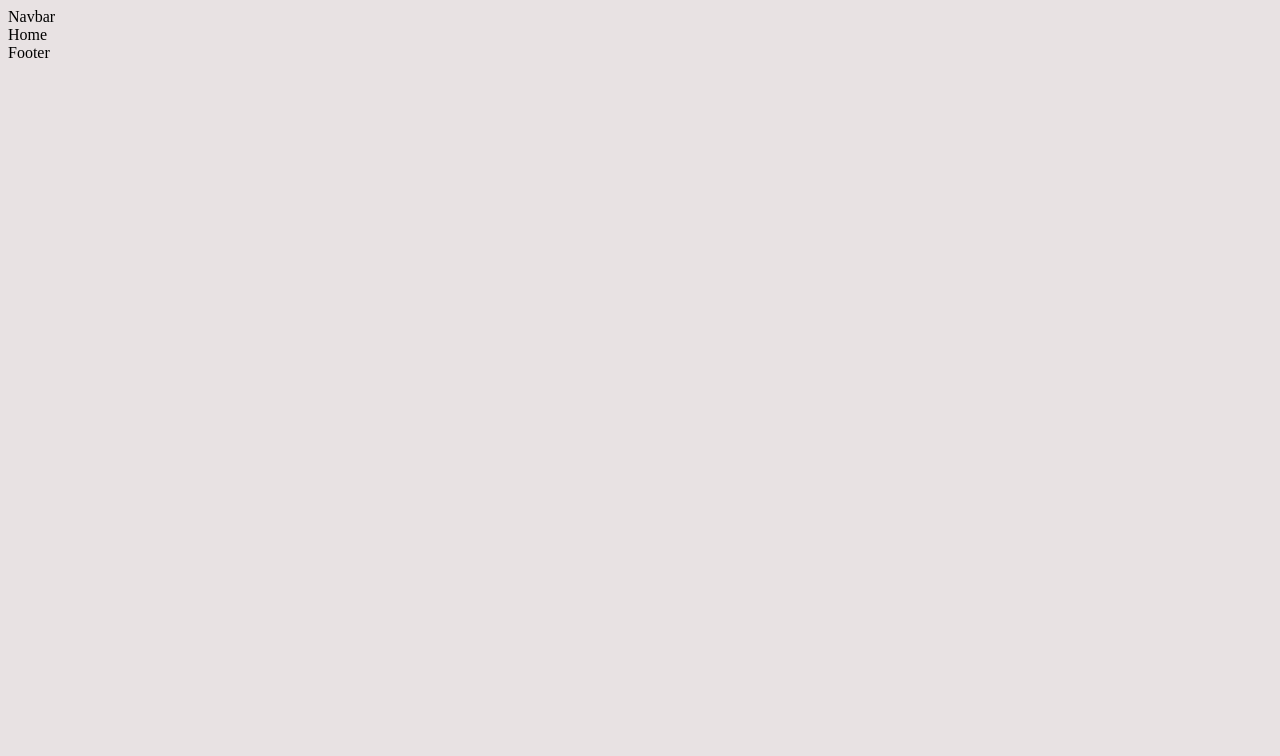
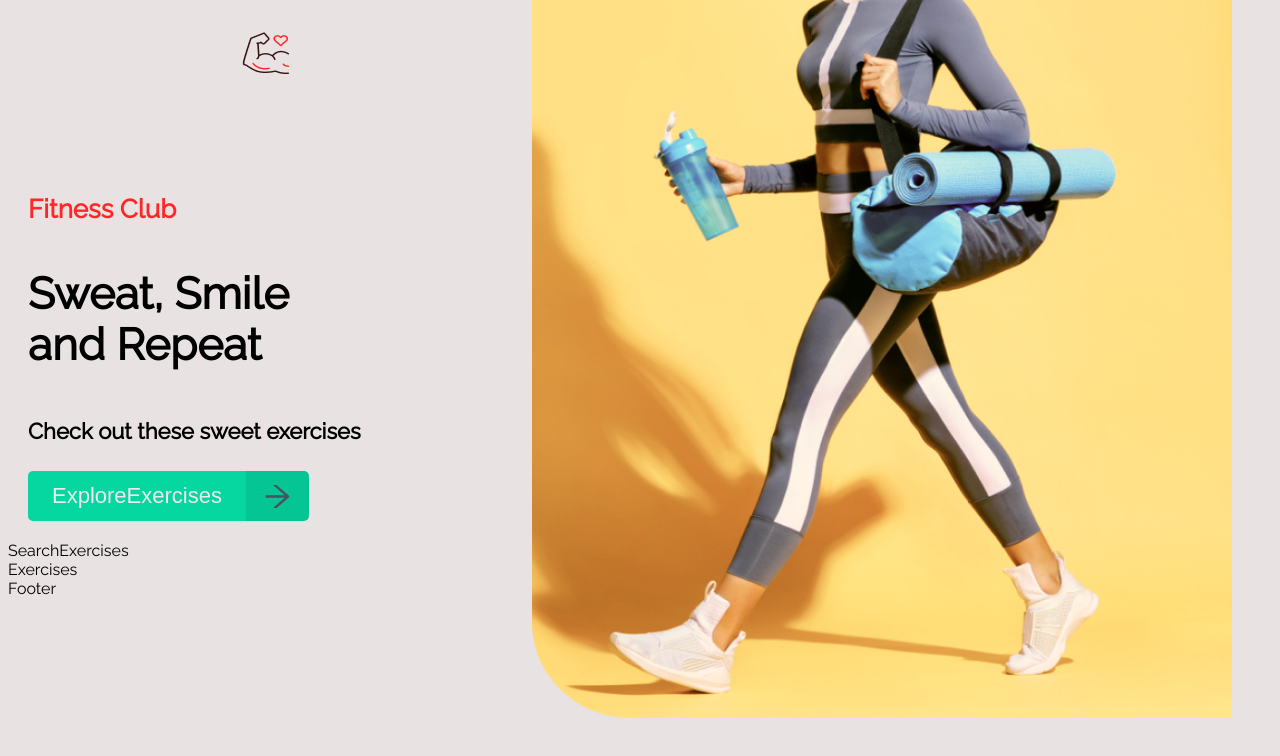
Before and after one commit to KenanMehmet/fitness-app, a React (Create React App) app: page / in a window 1280 px wide. Shown: the top 756 px of the page. Built offline with nearby package versions, Linux system fonts and the light colour scheme.

Commit message:
finishing up homepage, created button component and others

```diff
--- a/src/App.css
+++ b/src/App.css
@@ -1,4 +1,107 @@
+@import url('https://fonts.googleapis.com/css2?family=Raleway&display=swap');
+
 body {
-    font-family: 'Josefin Sans';
+    font-family: 'Raleway';
     background-color: #e8e2e3;
 }
+
+.navbar a {
+    text-decoration: none;
+}
+
+.navbar {
+    display: grid;
+    grid-column-gap: 100px;
+    font-size: 24px;
+    align-items: flex-end;
+}
+
+.navbar>* {
+    grid-row: 1;
+}
+
+.navbar-wrapper {
+    display: flex;
+    justify-content: space-around;
+    padding-left: 20px;
+    padding-right: 20px;
+}
+
+.hero-banner {
+    margin-top: 212px;
+    padding: 20px;
+    position: relative;
+}
+
+@media (min-width: 600px) {
+    .navbar-wrapper {
+        gap: 122px;
+        margin-top: 20px;
+    }
+
+    .hero-banner {
+        margin-top: 70px;
+    }
+}
+
+@media (min-width: 900px) {
+    .navbar-wrapper {
+        gap: 48px;
+        margin-top: 32px;
+    }
+}
+
+button {
+    border-radius: 10%;
+}
+
+
+button {
+    display: inline-flex;
+    background-color: #06d6a0;
+    height: 50px;
+    padding: 0;
+    border: none;
+    outline: none;
+    border-radius: 5px;
+    overflow: hidden;
+    font-size: 22px;
+    font-weight: 500;
+    cursor: pointer;
+}
+
+button:hover {
+    background-color: #04bf8f;
+}
+
+button:active {
+    background-color: #039c74;
+}
+
+.button-text {
+    display: inline-flex;
+    align-items: center;
+    padding: 0 24px;
+    color: #ececec;
+    height: 100%;
+}
+
+.button-icon {
+    font-size: 1.5em;
+    background: rgba(0, 0, 0, 0.08);
+    display: inline-flex;
+    align-items: center;
+    padding: 0 15px;
+    color: #465362;
+    height: 100%;
+}
+
+.hero-banner-img {
+    position: absolute;
+    right: 40px;
+    top: 0px;
+    width: 700px;
+    height: 900px;
+    margin-top: -330px;
+
+}
--- /dev/null
+++ b/src/components/Button.js
@@ -0,0 +1,25 @@
+import React from 'react'
+import { AiOutlineArrowRight } from 'react-icons/ai'
+
+const getIconFromName = (iconName) => {
+    console.log(iconName)
+    switch (iconName) {
+        case ('arrow-right'):
+            return <AiOutlineArrowRight />;
+        default:
+            return <p>Nothing</p>;
+    }
+}
+
+
+const Button = ({ text, iconName, link }) => {
+    const icon = getIconFromName(iconName);
+    return (
+        <button href={link}>
+            <span className='button-text'>{text}</span>
+            <span className='button-icon'>{icon}</span>
+        </button>
+    )
+}
+
+export default Button
--- /dev/null
+++ b/src/components/Exercises.js
@@ -0,0 +1,9 @@
+import React from 'react'
+
+const Exercises = () => {
+    return (
+        <div>Exercises</div>
+    )
+}
+
+export default Exercises
--- /dev/null
+++ b/src/components/HeroBanner.js
@@ -0,0 +1,23 @@
+import React from 'react'
+import { AiOutlineArrowRight } from 'react-icons/ai'
+import Button from './Button'
+import HeroBannerImage from '../assets/images/banner.png'
+
+
+const HeroBanner = () => {
+    return (
+        <div className='hero-banner'>
+            <p style={{ color: "#FF2625", fontWeight: "600", fontSize: "26px" }}>Fitness Club</p>
+            <p style={{ fontWeight: "700", fontSize: "44px" }}>
+                Sweat, Smile <br /> and Repeat
+            </p>
+            <p style={{ fontWeight: "600", fontSize: "22px", lineHeight: "35px" }}>
+                Check out these sweet exercises
+            </p>
+            <Button text={"ExploreExercises"} iconName={'arrow-right'} link={"#exercises"} />
+            <img src={HeroBannerImage} className='hero-banner-img' />
+        </div>
+    )
+}
+
+export default HeroBanner
--- a/src/components/Navbar.js
+++ b/src/components/Navbar.js
@@ -1,9 +1,18 @@
 import React from 'react';
 import { Link } from 'react-router-dom';
 
+import Logo from '../assets/images/Logo.png';
 const Navbar = () => {
     return (
-        <div>Navbar</div>
+        <div className='navbar-wrapper'>
+            <Link to="/">
+                <img src={Logo} />
+            </Link>
+            <div className='navbar'>
+                <Link to="/" style={{ borderBottom: '3px solid #ff2625' }}>Home</Link>
+                <a href="#exercises">Exercises</a>
+            </div>
+        </div>
     )
 }
 
--- /dev/null
+++ b/src/components/SearchExercises.js
@@ -0,0 +1,9 @@
+import React from 'react'
+
+const SearchExercises = () => {
+    return (
+        <div>SearchExercises</div>
+    )
+}
+
+export default SearchExercises
--- a/src/pages/Home.js
+++ b/src/pages/Home.js
@@ -1,8 +1,16 @@
-import React from 'react'
+import React, { useState } from 'react'
+
+import HeroBanner from '../components/HeroBanner'
+import SearchExercises from '../components/SearchExercises'
+import Exercises from '../components/Exercises'
 
 const Home = () => {
   return (
-    <div>Home</div>
+    <div>
+      <HeroBanner />
+      <SearchExercises />
+      <Exercises />
+    </div>
   )
 }
 
```
Also changed, not shown: package.json (+4 -3 lines), 1 other file (tests, documents, lock files or other folders).
